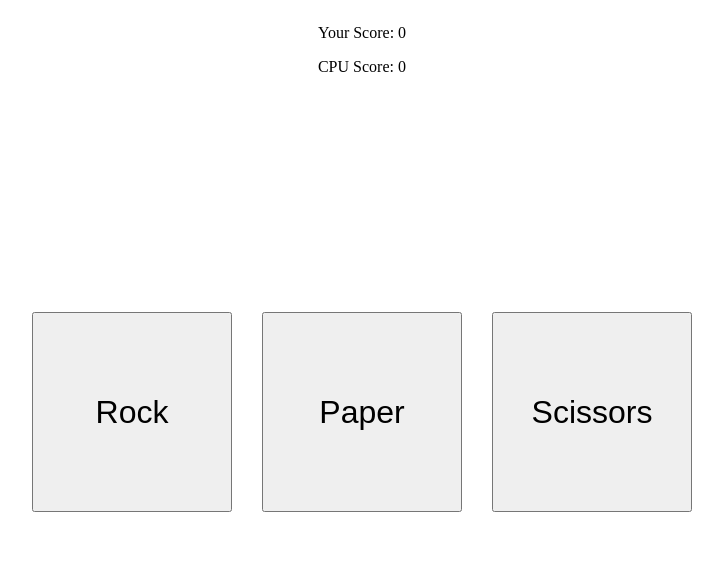
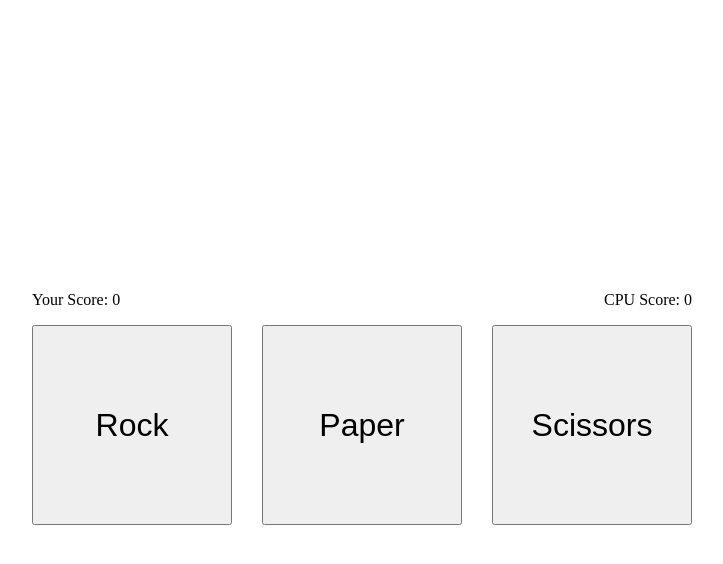
Before and after one commit to menulln/odin_rock_paper_scissors, a plain HTML site: page rock-paper-scissors.html in a window 1280 px wide. Shown: the whole page, without its empty margins (278-1001 px from the left). Drawn offline with Linux system fonts and the light colour scheme.

Commit message:
Add style for score section

```diff
--- a/style.css
+++ b/style.css
@@ -1,12 +1,26 @@
+body {
+    height: 100vh;
+    margin: 0;
+    padding: 0;
+    display: flex;
+    justify-content: center;
+    align-items: center;
+}
+
 .game {
     display: flex;
     flex-direction: column;
     justify-content: center;
-    align-items: center;
+    align-items: stretch;
+}
+
+.score {
+    display: flex;
+    justify-content: space-between;
 }
 
 .buttons {
-    height: 640px;
+
     display: flex;
     justify-content: center;
     align-items: center;
```
